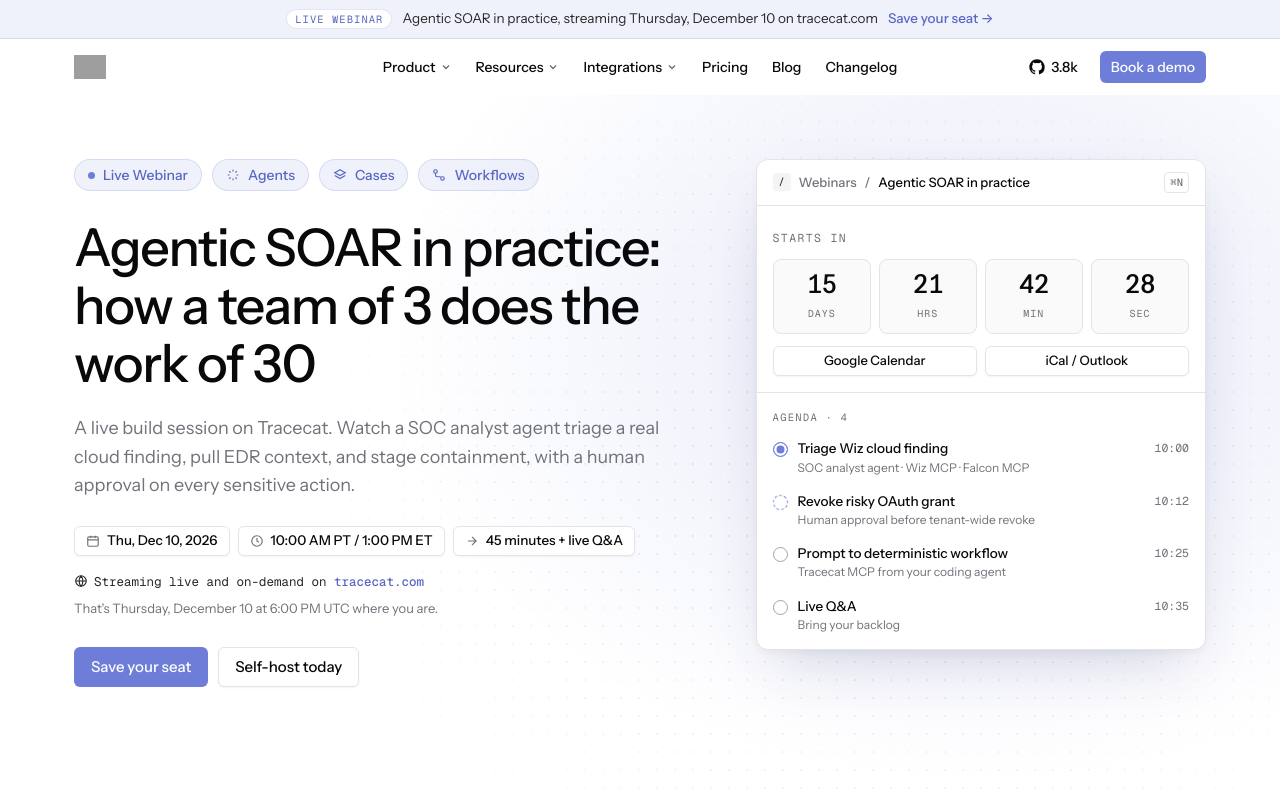
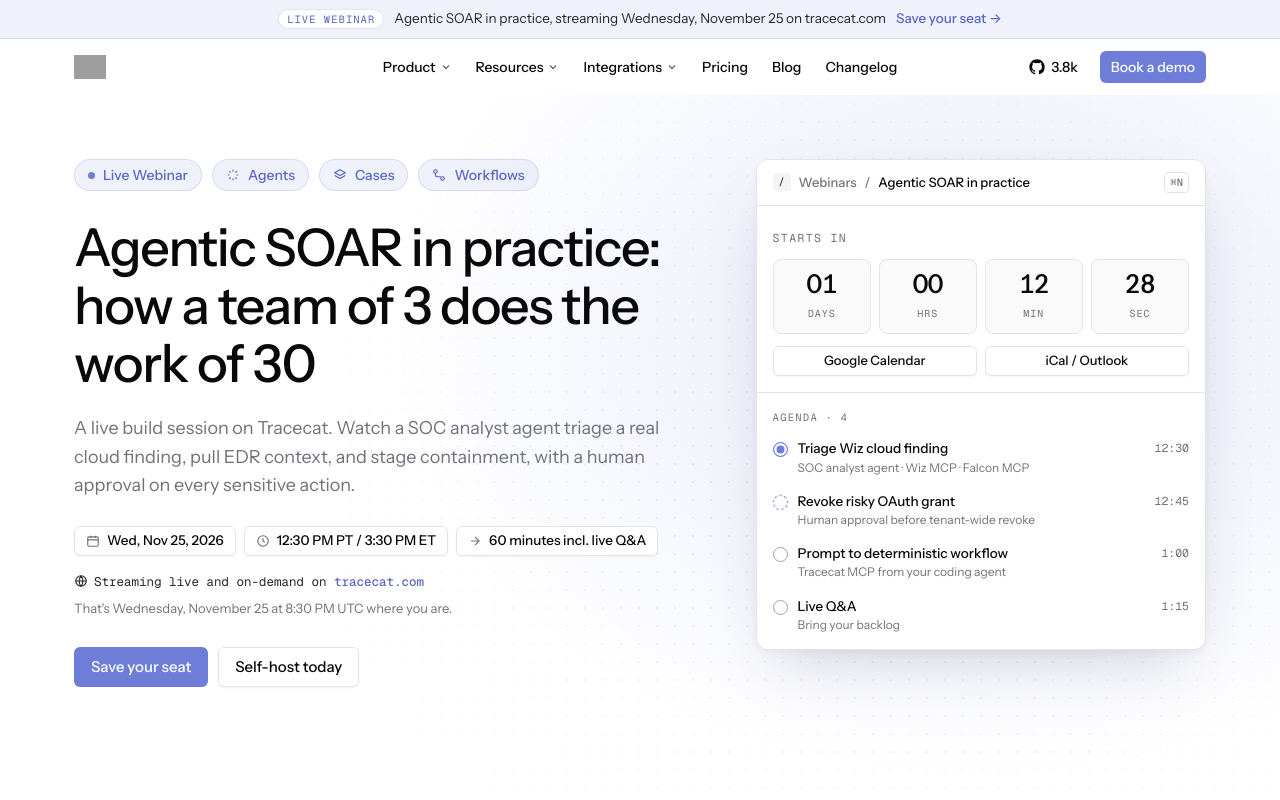
Before and after one commit to sequel-demo/webinar-on, a plain HTML site: page tracecat/index.html in a window 1280 px wide. Shown: the top 800 px of the page. Drawn offline with nearby package versions, Linux system fonts and the light colour scheme; grey boxes are pictures that could not be loaded; a script that the page names is missing.

Commit message:
Update index.html

```diff
--- a/tracecat/index.html
+++ b/tracecat/index.html
@@ -272,7 +272,7 @@ footer{padding:80px 0 0;background:#fff}
 
 <div class="announce"><div class="wrap">
   <span class="tag">Live webinar</span>
-  <span>Agentic SOAR in practice, streaming Thursday, December 10 on tracecat.com</span>
+  <span>Agentic SOAR in practice, streaming Wednesday, November 25 on tracecat.com</span>
   <a href="#watch">Save your seat &rarr;</a>
 </div></div>
 
@@ -305,9 +305,9 @@ footer{padding:80px 0 0;background:#fff}
       <h1>Agentic SOAR in practice: how a team of 3 does the work of 30</h1>
       <p class="lead">A live build session on Tracecat. Watch a SOC analyst agent triage a real cloud finding, pull EDR context, and stage containment, with a human approval on every sensitive action.</p>
       <div class="meta">
-        <span><svg viewBox="0 0 24 24" fill="none" stroke="currentColor" stroke-width="2"><rect x="3" y="5" width="18" height="16" rx="2"/><path d="M3 10h18M8 3v4M16 3v4"/></svg>Thu, Dec 10, 2026</span>
-        <span><svg viewBox="0 0 24 24" fill="none" stroke="currentColor" stroke-width="2"><circle cx="12" cy="12" r="9"/><path d="M12 7v5l3 2"/></svg>10:00 AM PT / 1:00 PM ET</span>
-        <span><svg viewBox="0 0 24 24" fill="none" stroke="currentColor" stroke-width="2"><path d="M5 12h14M12 5l7 7-7 7"/></svg>45 minutes + live Q&amp;A</span>
+        <span><svg viewBox="0 0 24 24" fill="none" stroke="currentColor" stroke-width="2"><rect x="3" y="5" width="18" height="16" rx="2"/><path d="M3 10h18M8 3v4M16 3v4"/></svg>Wed, Nov 25, 2026</span>
+        <span><svg viewBox="0 0 24 24" fill="none" stroke="currentColor" stroke-width="2"><circle cx="12" cy="12" r="9"/><path d="M12 7v5l3 2"/></svg>12:30 PM PT / 3:30 PM ET</span>
+        <span><svg viewBox="0 0 24 24" fill="none" stroke="currentColor" stroke-width="2"><path d="M5 12h14M12 5l7 7-7 7"/></svg>60 minutes incl. live Q&amp;A</span>
       </div>
       <p class="streams"><svg width="14" height="14" viewBox="0 0 24 24" fill="none" stroke="currentColor" stroke-width="2"><circle cx="12" cy="12" r="9"/><path d="M3 12h18M12 3a14 14 0 0 1 0 18M12 3a14 14 0 0 0 0 18"/></svg>Streaming live and on-demand on <b>tracecat.com</b></p>
       <p class="tz" id="tzline"></p>
@@ -338,10 +338,10 @@ footer{padding:80px 0 0;background:#fff}
       </div>
       <div class="grp">
         <span class="mono">Agenda &middot; 4</span>
-        <div class="task"><span class="ring done"></span><p>Triage Wiz cloud finding<small>SOC analyst agent &middot; Wiz MCP &middot; Falcon MCP</small></p><span class="t">10:00</span></div>
-        <div class="task"><span class="ring live"></span><p>Revoke risky OAuth grant<small>Human approval before tenant-wide revoke</small></p><span class="t">10:12</span></div>
-        <div class="task"><span class="ring"></span><p>Prompt to deterministic workflow<small>Tracecat MCP from your coding agent</small></p><span class="t">10:25</span></div>
-        <div class="task"><span class="ring"></span><p>Live Q&amp;A<small>Bring your backlog</small></p><span class="t">10:35</span></div>
+        <div class="task"><span class="ring done"></span><p>Triage Wiz cloud finding<small>SOC analyst agent &middot; Wiz MCP &middot; Falcon MCP</small></p><span class="t">12:30</span></div>
+        <div class="task"><span class="ring live"></span><p>Revoke risky OAuth grant<small>Human approval before tenant-wide revoke</small></p><span class="t">12:45</span></div>
+        <div class="task"><span class="ring"></span><p>Prompt to deterministic workflow<small>Tracecat MCP from your coding agent</small></p><span class="t">1:00</span></div>
+        <div class="task"><span class="ring"></span><p>Live Q&amp;A<small>Bring your backlog</small></p><span class="t">1:15</span></div>
       </div>
     </aside>
   </div></section>
@@ -360,7 +360,7 @@ footer{padding:80px 0 0;background:#fff}
 </div></section>
 
 <section class="lede"><div class="wrap lede-grid">
-  <div class="side reveal"><span class="mono">The session</span><p>45 min live build<br>Recording on tracecat.com</p></div>
+  <div class="side reveal"><span class="mono">The session</span><p>60 min live build<br>Recording on tracecat.com</p></div>
   <div class="body reveal">
     <h2>Scale your security workforce with agents you own.</h2>
     <p>Legacy SOAR promised automation and delivered a maintenance job. Every playbook was brittle, every integration was a project, and the backlog grew faster than the team could write code for it.</p>
@@ -418,7 +418,7 @@ footer{padding:80px 0 0;background:#fff}
 <section class="ctab"><div class="wrap">
   <div class="reveal">
     <h2>Build agents free today.</h2>
-    <p>Join live on December 10 or catch the recording here on tracecat.com.</p>
+    <p>Join live on November 25 or catch the recording here on tracecat.com.</p>
   </div>
   <div class="cta-row reveal" style="margin-top:0">
     <a class="btn btn-w btn-lg" href="#watch">Save your seat</a>
@@ -481,8 +481,8 @@ var EVENT = {
   title: "Agentic SOAR in Practice: How a Team of 3 Does the Work of 30 | Tracecat",
   details: "A live build session on Tracecat: a SOC analyst agent triages a cloud finding and stages containment, with a human approval on every sensitive action. Streaming live and on-demand on tracecat.com.",
   location: "https://sequel-demo.github.io/webinar-on/tracecat/",
-  start: new Date("2026-12-10T10:00:00-08:00"),
-  end:   new Date("2026-12-10T10:45:00-08:00")
+  start: new Date("2026-11-25T12:30:00-08:00"),
+  end:   new Date("2026-11-25T13:30:00-08:00")
 };
 (function(){
   try{
@@ -495,7 +495,7 @@ var EVENT = {
   function z(n){return (n<10?'0':'')+n;}
   function utc(d){return d.getUTCFullYear()+z(d.getUTCMonth()+1)+z(d.getUTCDate())+'T'+z(d.getUTCHours())+z(d.getUTCMinutes())+'00Z';}
   document.getElementById('gcal').href='https://calendar.google.com/calendar/render?action=TEMPLATE&text='+encodeURIComponent(EVENT.title)+'&dates='+utc(EVENT.start)+'/'+utc(EVENT.end)+'&details='+encodeURIComponent(EVENT.details)+'&location='+encodeURIComponent(EVENT.location);
-  var ics=['BEGIN:VCALENDAR','VERSION:2.0','PRODID:-//Tracecat//Webinar//EN','BEGIN:VEVENT','UID:agentic-soar-2026-12-10@tracecat.com','DTSTAMP:'+utc(new Date()),'DTSTART:'+utc(EVENT.start),'DTEND:'+utc(EVENT.end),'SUMMARY:'+EVENT.title,'DESCRIPTION:'+EVENT.details,'LOCATION:'+EVENT.location,'END:VEVENT','END:VCALENDAR'].join('\r\n');
+  var ics=['BEGIN:VCALENDAR','VERSION:2.0','PRODID:-//Tracecat//Webinar//EN','BEGIN:VEVENT','UID:agentic-soar-2026-11-25@tracecat.com','DTSTAMP:'+utc(new Date()),'DTSTART:'+utc(EVENT.start),'DTEND:'+utc(EVENT.end),'SUMMARY:'+EVENT.title,'DESCRIPTION:'+EVENT.details,'LOCATION:'+EVENT.location,'END:VEVENT','END:VCALENDAR'].join('\r\n');
   document.getElementById('ical').href='data:text/calendar;charset=utf-8,'+encodeURIComponent(ics);
 })();
 (function(){
```
